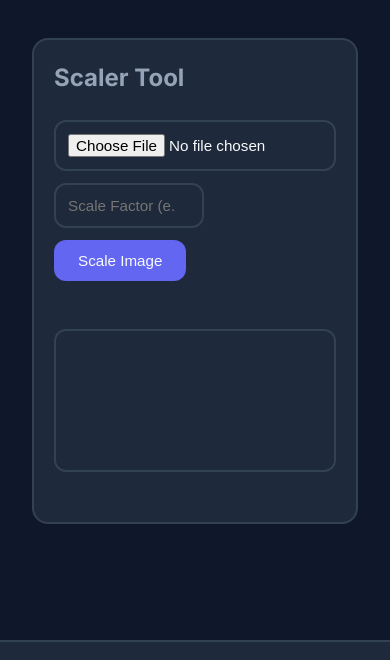
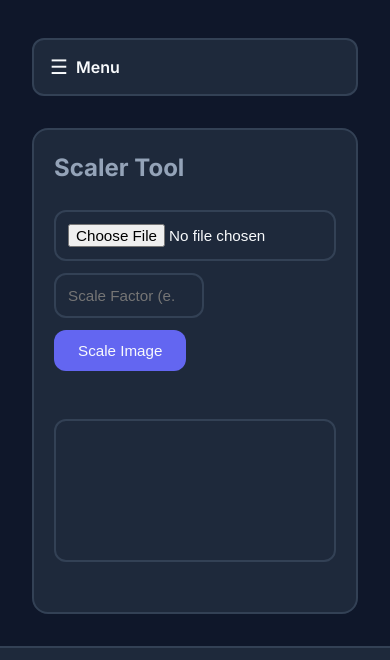
Before and after one commit to Aspenini/JS-Media-Tool, a plain HTML site: page index.html in a window 390 px wide. Shown: the part 102-762 px from the top of the page. Drawn offline with nearby package versions, Linux system fonts and the light colour scheme.

Commit message:
fiz mobile detection

```diff
--- a/index.html
+++ b/index.html
@@ -49,7 +49,7 @@
   <div class="main-content">
     <h1 class="fade-in">JS Media Tool</h1>
 
-    <div id="mobileNav" style="width:100%; display:none;">
+    <div id="mobileNav" style="width:100%;">
       <div id="hamburger" aria-label="Open menu" style="display:flex; align-items:center; gap:0.5rem; cursor:pointer; border:2px solid var(--border); background: var(--surface); color: var(--text); border-radius: 12px; padding: 0.75rem 1rem;">
         <span style="font-size:1.25rem;">☰</span>
         <span style="font-weight:600;">Menu</span>
--- a/style.css
+++ b/style.css
@@ -38,6 +38,8 @@ body {
   width: 100%;
 }
 
+#mobileNav { display: none; }
+
 h1 {
   font-size: 2.5rem;
   font-weight: 700;
```
